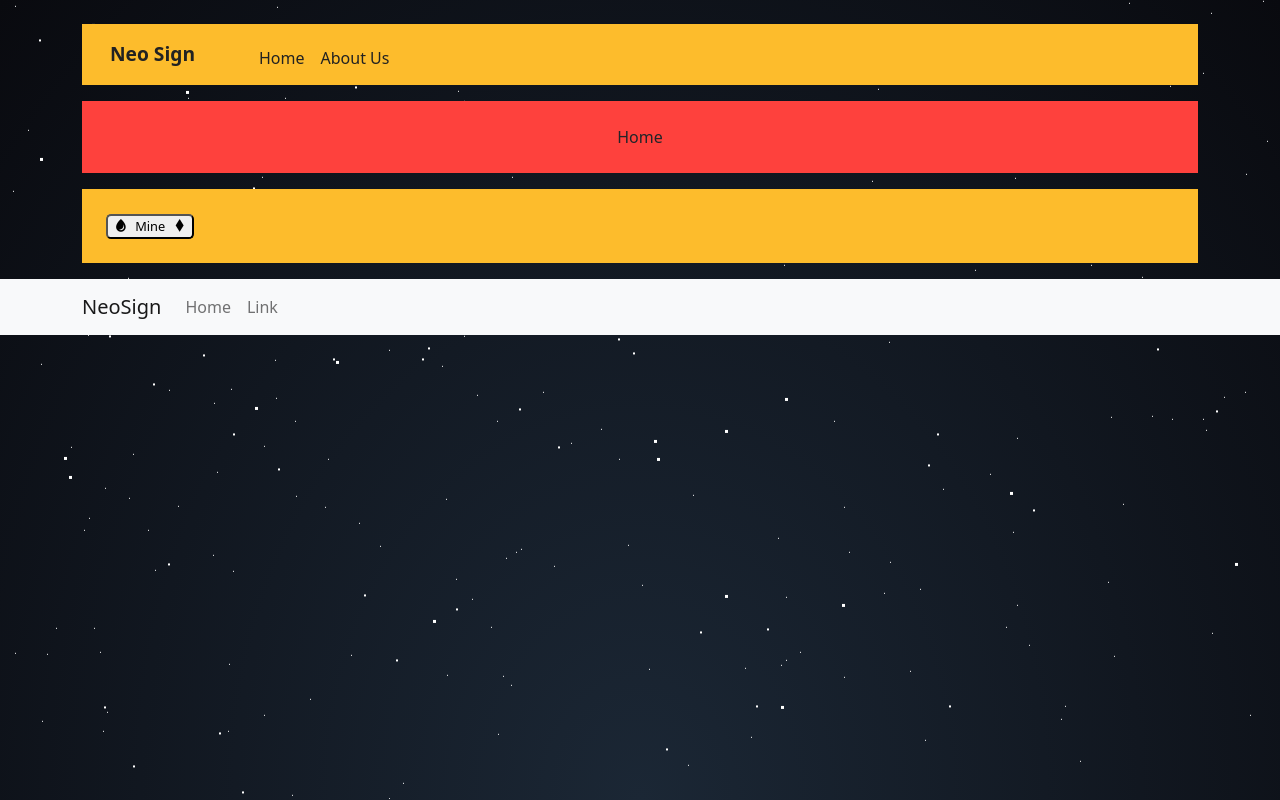
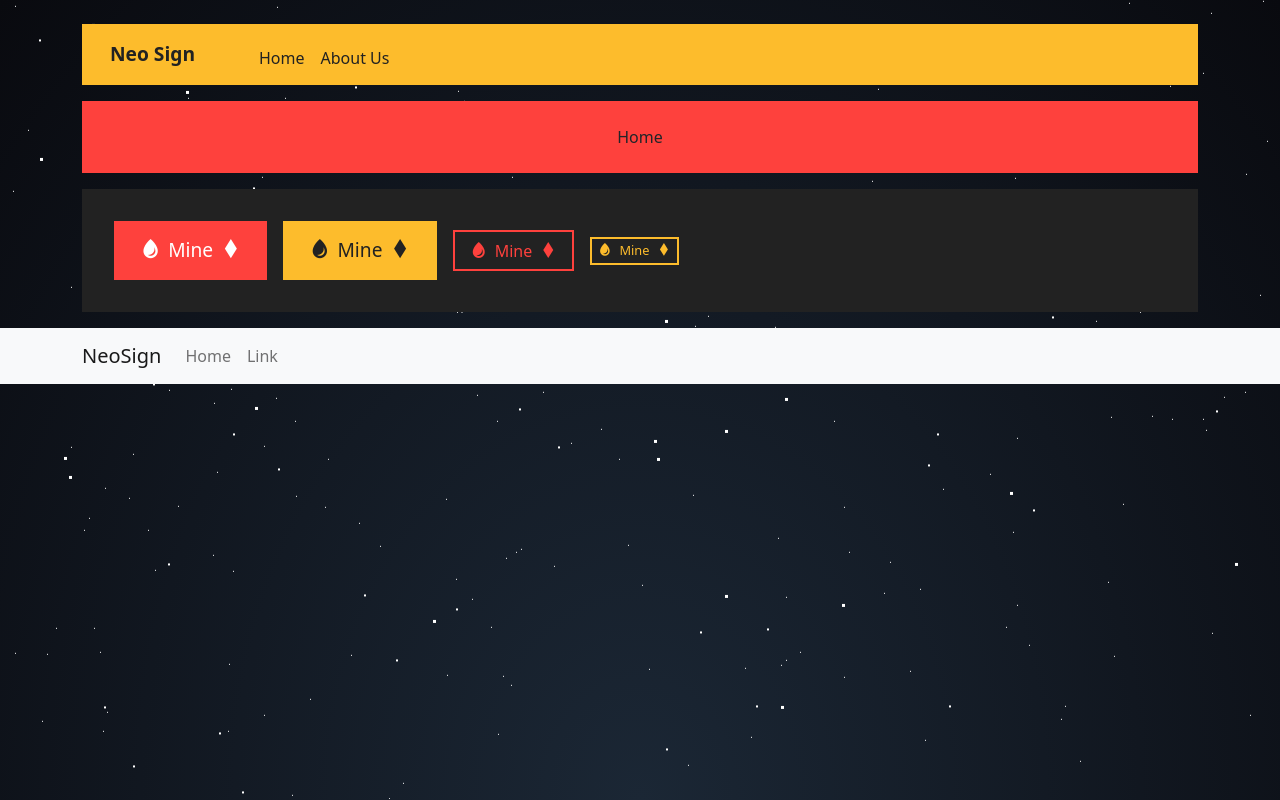
Before and after one commit to mordak-95/NEO-SIGN, a React (Create React App) app: page / in a window 1280 px wide. Built offline with nearby package versions, Linux system fonts and the light colour scheme.

Commit message:
neoButton customized

```diff
--- a/src/App.scss
+++ b/src/App.scss
@@ -30,6 +30,14 @@ $text-font-size: 0.8em;
 
 .secondary-background{
   background-color: $secondary-color;
+}
+
+.white-background{
+  background-color: $white-color;
+}
+
+.black-background{
+  background-color: $black-color;
 }
 
 .title-font-size {
--- a/src/Components/NeoButton/NeoButton.js
+++ b/src/Components/NeoButton/NeoButton.js
@@ -4,30 +4,41 @@ import "./NeoButton.scss";
 class NeoButton extends React.Component {
     render() {
 
-        const size = this.props.size ? "button-" + this.props.size : "button-normal";
-        const color = this.props.color ? this.props.color : "primary";
-        const figure = this.props.figure ? this.props.figure : "fill";
-        const theme = color + "-" + figure
-        const buttonClass = "neo-button " + size + " " + theme;
+        let size = this.props.size;
+        let lable = this.props.lable;
+        let startIcon = this.props.startIcon;
+        let endIcon = this.props.endIcon;
+        let color = this.props.color;
+        let figure = this.props.figure;
+        let classes = this.props.class;
+
+        size = size === "small" || size === "large" ? "button-" + size : "button-normal";
+        size = lable ? size : "icon-" + size;
+
+        color = color === "primary" || color === "secondary"  ? color : "primary";
+        figure = figure === "fill" || figure === "outline" ? figure : "fill";
+        const theme = "button-" + color + "-" + figure;
+
+        classes = classes + "m-2";
+
+        const buttonClass = "neo-button " + size + " " + theme + " " + classes;
 
         return (
-            <div>
                 <button className={buttonClass}>
 
-                    {this.props.startIcon
-                    ? <span className={this.props.startIcon + " me-2"} />
+                    {startIcon
+                    ? <span className={startIcon + " me-2"} />
                     : null
                     }
 
-                    {this.props.lable}
+                    {lable}
 
-                    {this.props.endIcon
-                    ? <span className={this.props.endIcon + " ms-2"} />
+                    {endIcon
+                    ? <span className={endIcon + " ms-2"} />
                     : null
                     }
 
                 </button>
-            </div>
 
         );
     }
--- a/src/Components/NeoButton/NeoButton.scss
+++ b/src/Components/NeoButton/NeoButton.scss
@@ -1,11 +1,134 @@
 @import "../../App.scss";
 
 .neo-button {
-    outline: none;
-    border-radius: 0.4em;
+  outline: none;
+  border: none;
+  background: none;
+  vertical-align: middle;
+  position: relative;
+  -webkit-backface-visibility: hidden;
+  -moz-osx-font-smoothing: grayscale;
+  overflow: hidden;
+  -webkit-transition: border-color 0.3s, color 0.3s;
+  transition: border-color 0.3s, color 0.3s;
+  -webkit-transition-timing-function: cubic-bezier(0.2, 1, 0.3, 1);
+  transition-timing-function: cubic-bezier(0.2, 1, 0.3, 1);
+  z-index: 1;
+}
+
+.neo-button::before {
+  content: "";
+  position: absolute;
+  top: 0;
+  left: 0;
+  width: 150%;
+  height: 100%;
+  background: #37474f;
+  z-index: -1;
+  -webkit-transform: rotate3d(0, 0, 1, -45deg) translate3d(0, -3em, 0);
+  transform: rotate3d(0, 0, 1, -45deg) translate3d(0, -3em, 0);
+  -webkit-transform-origin: 0% 100%;
+  transform-origin: 0% 100%;
+  -webkit-transition: -webkit-transform 0.3s, opacity 0.3s,
+    background-color 0.3s;
+  transition: transform 0.3s, opacity 0.3s, background-color 0.3s;
 }
 
 .button-small {
-    padding: 0.1em 0.5em;
-    font-size: $text-font-size;
+  padding: 0.2em 0.5em;
+  font-size: $text-font-size;
 }
+.icon-button-small {
+  padding: 0.1em;
+  font-size: $text-font-size;
+}
+
+.button-normal {
+  padding: 0.4em 1em;
+  font-size: $menu-font-size;
+}
+.icon-button-normal {
+  padding: 0.4em;
+  font-size: $menu-font-size;
+}
+
+.button-large {
+  padding: 0.7em 1.3em;
+  font-size: $title-font-size;
+}
+.icon-button-large {
+  padding: 0.7em;
+  font-size: $title-font-size;
+}
+
+.button-primary-fill {
+  background-color: $primary-color;
+  color: $white-color;
+  border: solid 2px $primary-color;
+  &:hover {
+    color: $black-color;
+    border: solid 2px $secondary-color;
+    &::before {
+      opacity: 1;
+      background-color: $secondary-color;
+      -webkit-transform: rotate3d(0, 0, 1, 0deg);
+      transform: rotate3d(0, 0, 1, 0deg);
+      -webkit-transition-timing-function: cubic-bezier(0.2, 1, 0.3, 1);
+      transition-timing-function: cubic-bezier(0.2, 1, 0.3, 1);
+    }
+  }
+}
+
+.button-secondary-fill {
+  background-color: $secondary-color;
+  color: $black-color;
+  border: solid 2px $secondary-color;
+  &:hover {
+    color: $white-color;
+    border: solid 2px $primary-color;
+    &::before {
+      opacity: 1;
+      background-color: $primary-color;
+      -webkit-transform: rotate3d(0, 0, 1, 0deg);
+      transform: rotate3d(0, 0, 1, 0deg);
+      -webkit-transition-timing-function: cubic-bezier(0.2, 1, 0.3, 1);
+      transition-timing-function: cubic-bezier(0.2, 1, 0.3, 1);
+    }
+  }
+}
+
+.button-primary-outline {
+  background-color: transparent;
+  color: $primary-color;
+  border: solid 2px $primary-color;
+  &:hover {
+    color: $white-color;
+    border: solid 2px $primary-color;
+    &::before {
+      opacity: 1;
+      background-color: $primary-color;
+      -webkit-transform: rotate3d(0, 0, 1, 0deg);
+      transform: rotate3d(0, 0, 1, 0deg);
+      -webkit-transition-timing-function: cubic-bezier(0.2, 1, 0.3, 1);
+      transition-timing-function: cubic-bezier(0.2, 1, 0.3, 1);
+    }
+  }
+}
+
+.button-secondary-outline {
+  background-color: transparent;
+  color: $secondary-color;
+  border: solid 2px $secondary-color;
+  &:hover {
+    color: $black-color;
+    border: solid 2px $secondary-color;
+    &::before {
+      opacity: 1;
+      background-color: $secondary-color;
+      -webkit-transform: rotate3d(0, 0, 1, 0deg);
+      transform: rotate3d(0, 0, 1, 0deg);
+      -webkit-transition-timing-function: cubic-bezier(0.2, 1, 0.3, 1);
+      transition-timing-function: cubic-bezier(0.2, 1, 0.3, 1);
+    }
+  }
+}
--- a/src/Views/Home/Home.js
+++ b/src/Views/Home/Home.js
@@ -9,7 +9,34 @@ class Home extends React.Component {
       <div>
         <div className="primary-background px-5 py-4 d-flex justify-content-center mb-3">Home</div>
 
-        <Col xs={12} className=" secondary-background p-4 mb-2">
+        <Col xs={12} className=" black-background p-4 mb-2">
+          <NeoButton
+            size="large"
+            lable="Mine"
+            startIcon="neo-icon-droplet"
+            endIcon="neo-icon-diamonds"
+            color="primary"
+            figure="fill"
+            class=""
+          />
+          <NeoButton
+            size="large"
+            lable="Mine"
+            startIcon="neo-icon-droplet"
+            endIcon="neo-icon-diamonds"
+            color="secondary"
+            figure="fill"
+            class=""
+          />
+          <NeoButton
+            size="55"
+            lable="Mine"
+            startIcon="neo-icon-droplet"
+            endIcon="neo-icon-diamonds"
+            color="primary"
+            figure="outline"
+            class=""
+          />
           <NeoButton
             size="small"
             lable="Mine"
@@ -17,6 +44,7 @@ class Home extends React.Component {
             endIcon="neo-icon-diamonds"
             color="secondary"
             figure="outline"
+            class=""
           />
         </Col>
       </div>
```
